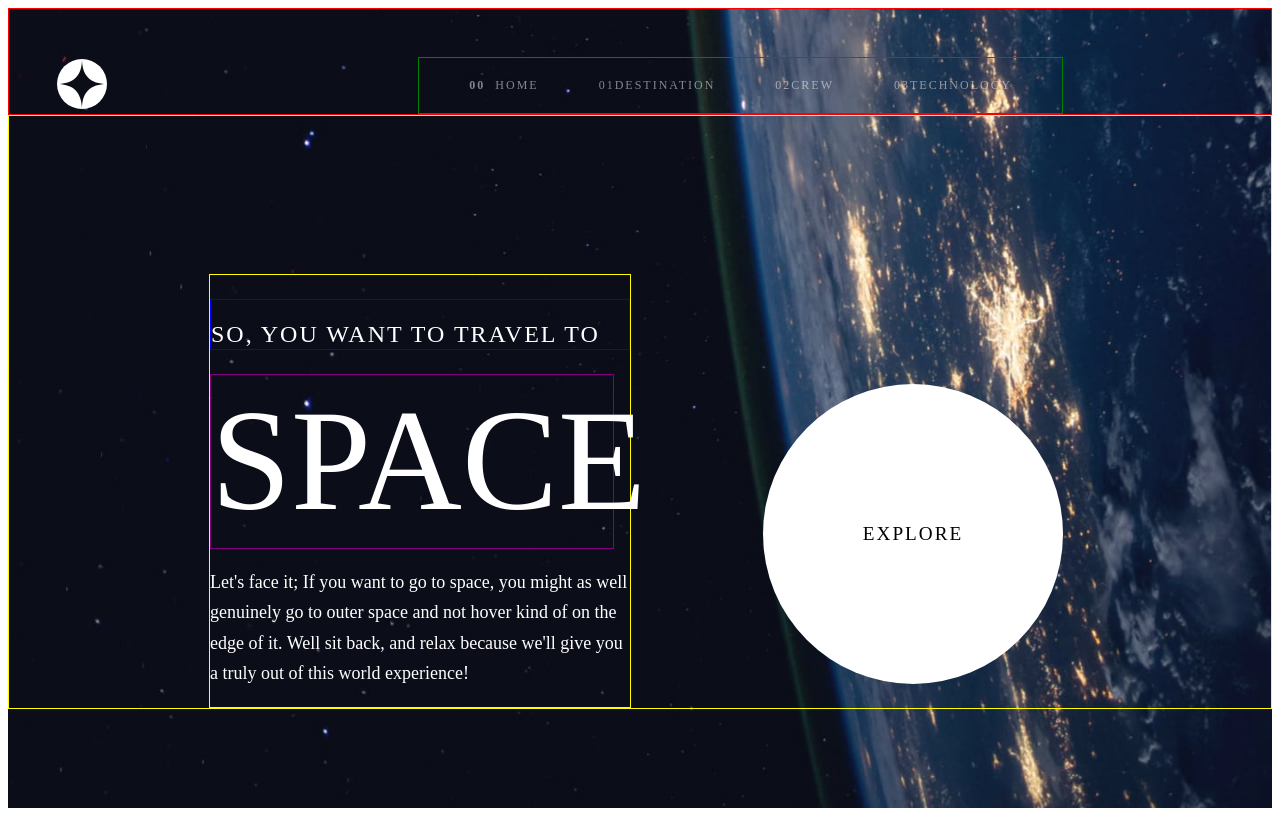
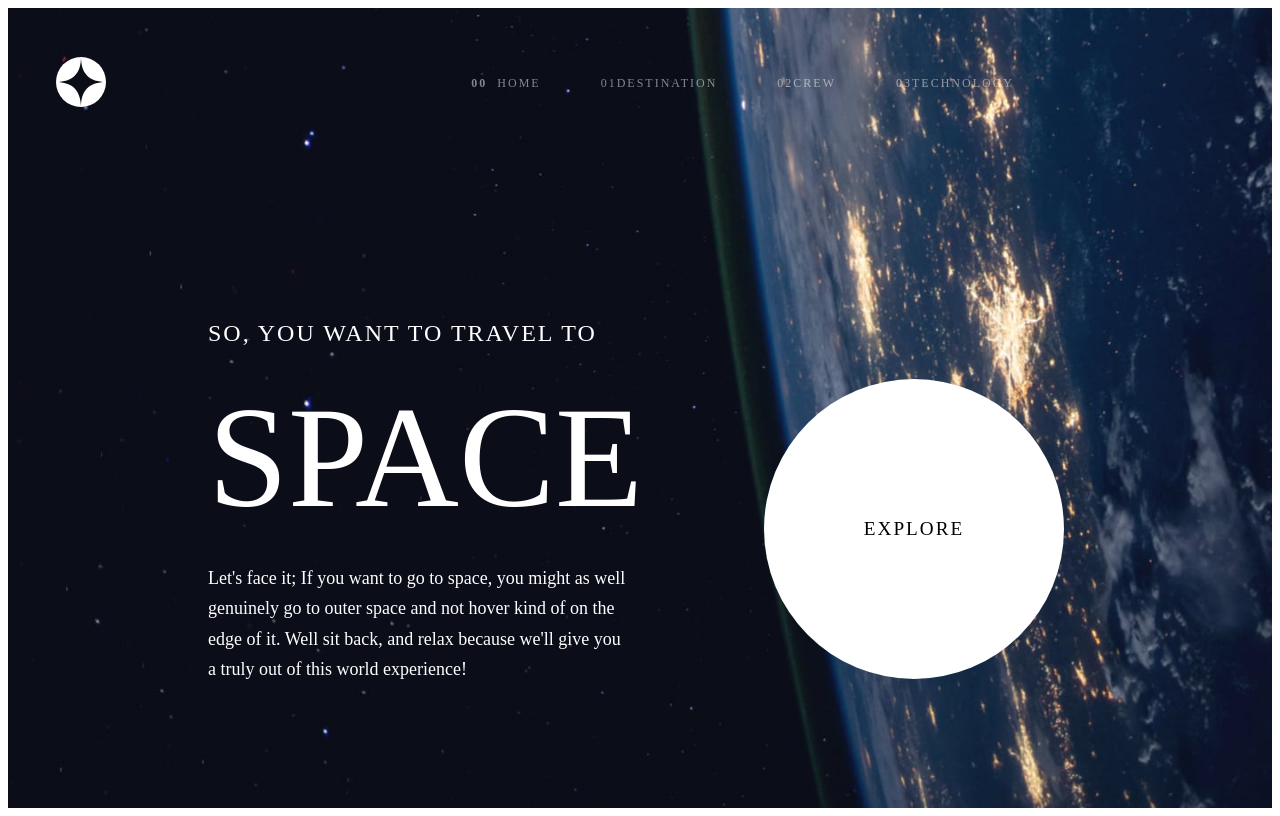
Before and after one commit to timmy-turner005/space-tourism-app, a Next.js app: page / in a window 1280 px wide. Built offline with nearby package versions, Linux system fonts and the light colour scheme.

Commit message:
working on it

```diff
--- a/app/page.module.css
+++ b/app/page.module.css
@@ -15,7 +15,7 @@
     display: flex;
     justify-content: space-between;
     align-items: center;
-    border: 1px solid red;
+    /* border: 1px solid red; */
     padding-top: 3rem;
 
 }
@@ -27,7 +27,7 @@
 
 .links {
     margin-right: 13rem;
-    border: 1px solid green;
+    /* border: 1px solid green; */
     text-transform: uppercase;
     padding: 20px;
     font-size: 12px;
@@ -51,7 +51,7 @@
     display: flex;
     justify-content: space-between;
     height: 37em;
-    border: 1px solid yellow;
+    /* border: 1px solid yellow; */
     align-items: flex-end;
 
 }
@@ -59,7 +59,7 @@
 .text-content {
     margin-left: 10em;
     max-width: 21em;
-    border: 1px solid yellow;
+    /* border: 1px solid yellow; */
     font-size: 20px;
     line-height: 1.2;
 }
@@ -69,7 +69,7 @@
     text-transform: uppercase;
     letter-spacing: 2px;
     font-weight: -100;
-    border: 1px solid blue;
+    /* border: 1px solid blue; */
     padding-top: 20px;
 }
 
@@ -80,7 +80,7 @@
     text-transform: uppercase;
     margin: 0 1rem 1rem 0;
     color: #FFFFFF;
-    border: 1px solid purple;
+    /* border: 1px solid purple; */
     padding-right: 10px;
     /* -webkit-animation: tracking-in-expand 0.7s cubic-bezier(0.215, 0.610, 0.355, 1.000) both;
     animation: tracking-in-expand 0.7s cubic-bezier(0.215, 0.610, 0.355, 1.000) both; */
```
